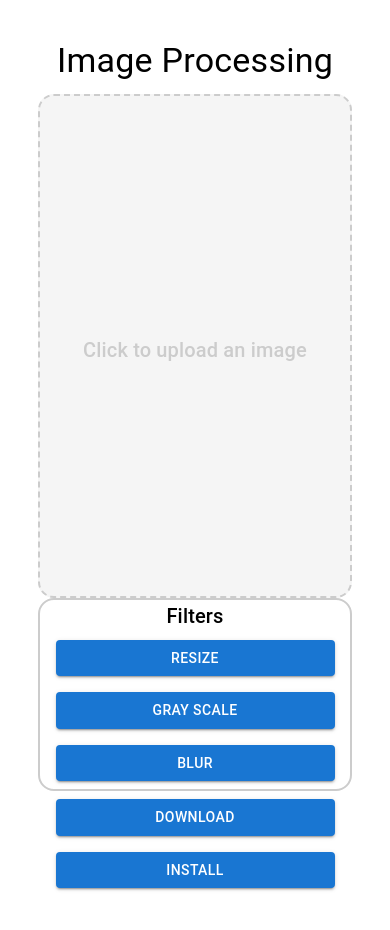
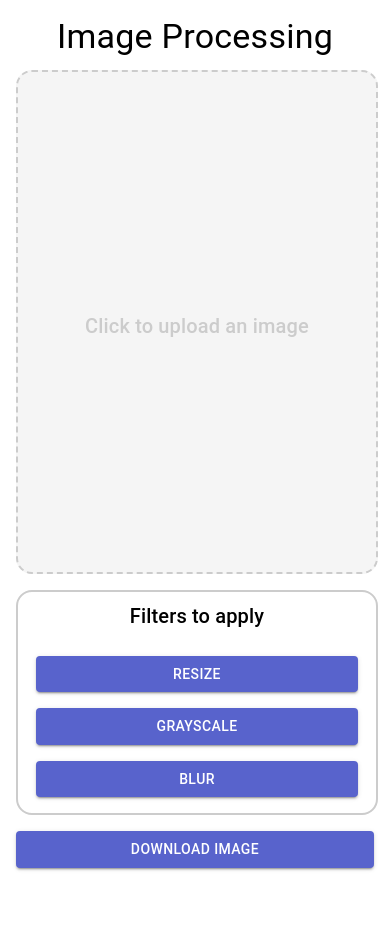
Before and after one commit to IIC3585/2025-1-s1-g12-t2, a React (Create React App) app in the folder app/: page / in a window 390 px wide. Shown: the top 930 px of the page. After the commit the page ends 884 px from the top, so only its background shows below. Built offline with nearby package versions, Linux system fonts and the light colour scheme; some icons are missing.

Commit message:
Add filters menu position responsive

```diff
--- a/app/src/views/MainPage.js
+++ b/app/src/views/MainPage.js
@@ -17,10 +17,7 @@ const VisuallyHiddenInput = styled('input')({
     width: 1,
 });
 
-const buttonSx = {
-    margin: 1,
-    width: '90%',
-};
+const actionColor = '#5863cc';
 
 function imageToUrl(imageData) {
     const blob = new Blob([imageData], { type: 'image/png' });
@@ -52,13 +49,13 @@ function applyToImage(setImageURL, fn, args){
 }
 
 function MediaBox({imageURL, setImageURL}){
-    const hoverColor = '#5863cc';
+    const hoverColor = actionColor;
     const mediaBoxSx = {
         display: 'flex',
         flexDirection: 'column',
         alignItems: 'center',
         justifyContent: 'center',
-        width: '100%',
+        width: {xs: '100%', sm: '100%', md: '100%', lg: '200%'},
         height: 500,
         border: '2px dashed',
         borderColor: '#ccc',
@@ -106,14 +103,74 @@ function MediaBox({imageURL, setImageURL}){
     </Box>)
 }
 
-function MainPage(){
-    let sx = {
-        padding: 5,
+function FiltersMenu({setImageURL}){
+    let menuBoxSx = {
         display: 'flex',
         flexDirection: 'column',
         alignItems: 'center',
+        justifyContent: 'top',
+        width: '100%',
+        border: '2px solid',
+        borderColor: '#ccc',
+        borderRadius: 4,
+
+    }
+    let filtersBoxSx = {
+        display: 'flex',
+        flexDirection: 'column',
+        alignItems: 'center',
+        justifyContent: 'center',
+        width: '90%',
+        border: '2px #ccc',
+        borderRadius: 4,
+        gap: 2,
+        margin: 2,
+    }
+    const buttonSx = {
+        width: '100%',
+        backgroundColor: actionColor,
+    };
+    const imgFilterFunctions = [
+        { name: 'resize', fn: resize, args: [200, 200] },
+        { name: 'grayscale', fn: grayscale, args: [] },
+        { name: 'blur', fn: blur, args: [5.0] },
+    ]
+    return <Box sx={menuBoxSx}>
+            <Typography variant="h6" component="h2" sx={{margin: 1}}>
+                    Filters to apply
+            </Typography>
+            <Box sx={filtersBoxSx}>
+                {imgFilterFunctions.map((filter, index) => (
+                    <Button
+                        key={index}
+                        id={`${filter.name}Button`}
+                        variant="contained"
+                        sx={buttonSx}
+                        onClick={applyToImage(setImageURL, filter.fn, filter.args)}
+                    >
+                        {filter.name.charAt(0).toUpperCase() + filter.name.slice(1)}
+                    </Button>
+                ))}
+            </Box>
+        </Box>;
+}
+
+function MainPage(){
+    let containerSx = {
+        display: 'flex',
+        flexDirection: {
+            xs:'column',
+            sm: 'column',
+            md: 'row',
+            lg: 'row'
+        },
+        alignItems: 'stretch',
         height: '100%',
+        justifyContent: 'center',
+        gap: 2,
+
     }
+
     let deferredPrompt;
     useEffect(() => {
         const handleBeforeInstallPrompt = (e) => {
@@ -138,77 +195,24 @@ function MainPage(){
             deferredPrompt = null;
         }
     };
-    let menuBoxSx = {
-        display: 'flex',
-        flexDirection: 'column',
-        alignItems: 'center',
-        justifyContent: 'center',
-        width: '100%',
-        border: '2px solid',
-        borderColor: '#ccc',
-        borderRadius: 4,
-    }
-    let filtersBoxSx = {
-        display: 'flex',
-        flexDirection: { xs:'column', sm: 'column', md: 'row'},
-        alignItems: 'center',
-        justifyContent: 'center',
-        width: '100%',
-        border: '2px #ccc',
-        borderRadius: 4,
-    }
+
+
     return (
-        <Box sx={sx}>
-            <Typography variant="h4" component="h1" gutterBottom>
+        <Box sx={{py: 2, px: {xs: 2, sm: 2, md: 15, lg: 15}, height: '100%'}}>
+            <Typography variant="h4" component="h1" gutterBottom align='center'>
                 Image Processing
             </Typography>
+            <Box sx={containerSx}>
                 <MediaBox imageURL={imageURL} setImageURL={setImageURL}/>
-            <Box sx={menuBoxSx}>
-                <Typography variant="h6" component="h2">
-                        Filters
-                </Typography>
-                <Box sx={filtersBoxSx}>
-                    <Button
-                        id="resizeButton"
-                        variant="contained"
-                        sx={buttonSx}
-                        onClick={applyToImage(setImageURL, resize, [200, 200])}
-                    >
-                        Resize
-                    </Button>
-                    <Button
-                        id="grayScaleButton"
-                        variant="contained"
-                        sx={buttonSx}
-                        onClick={applyToImage(setImageURL, grayscale, [])}
-                    >
-                        Gray Scale
-                    </Button>
-                    <Button
-                        id="blurButton"
-                        variant="contained"
-                        sx={buttonSx}
-                        onClick={applyToImage(setImageURL, blur, [5.0])}
-                    >
-                        Blur
-                    </Button>
-                </Box>
+                <FiltersMenu setImageURL={setImageURL}/>
             </Box>
             <Button
                     id="downloadButton"
                     variant="contained"
-                sx={buttonSx}
+                    sx={{marginTop: 2, width: '100%', backgroundColor: actionColor}}
                     onClick={downloadImage(imageURL, 'processed_image.png')}
                 >
-                Download
-            </Button>
-            <Button
-                id="installButton"
-                variant="contained"
-                sx={buttonSx}
-                onClick={handleInstallClick}
-            >
-                Install
+                    Download image
                 </Button>
         </Box>
     );
```
Lines whose indentation alone changed are shown as unchanged.
